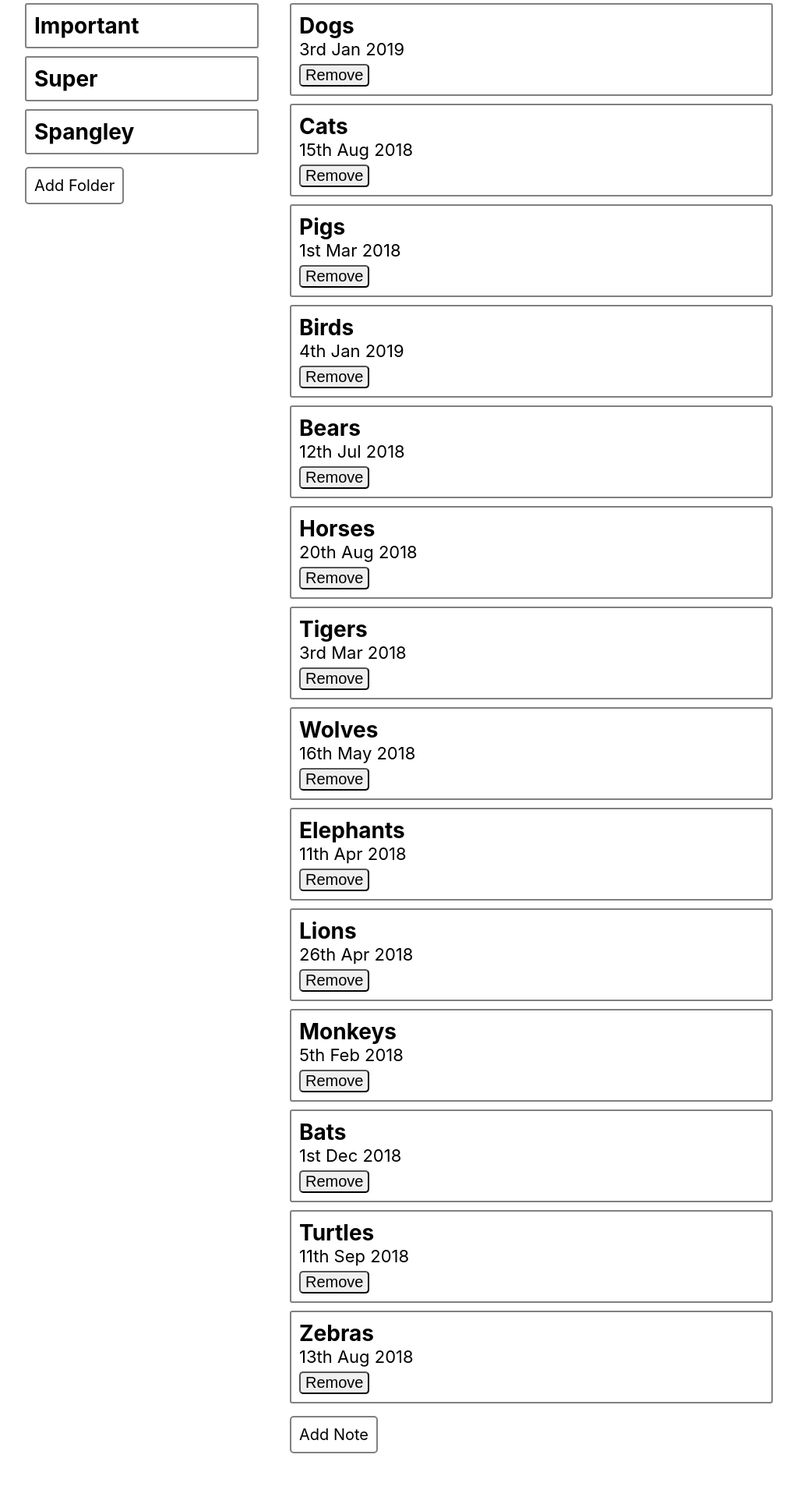
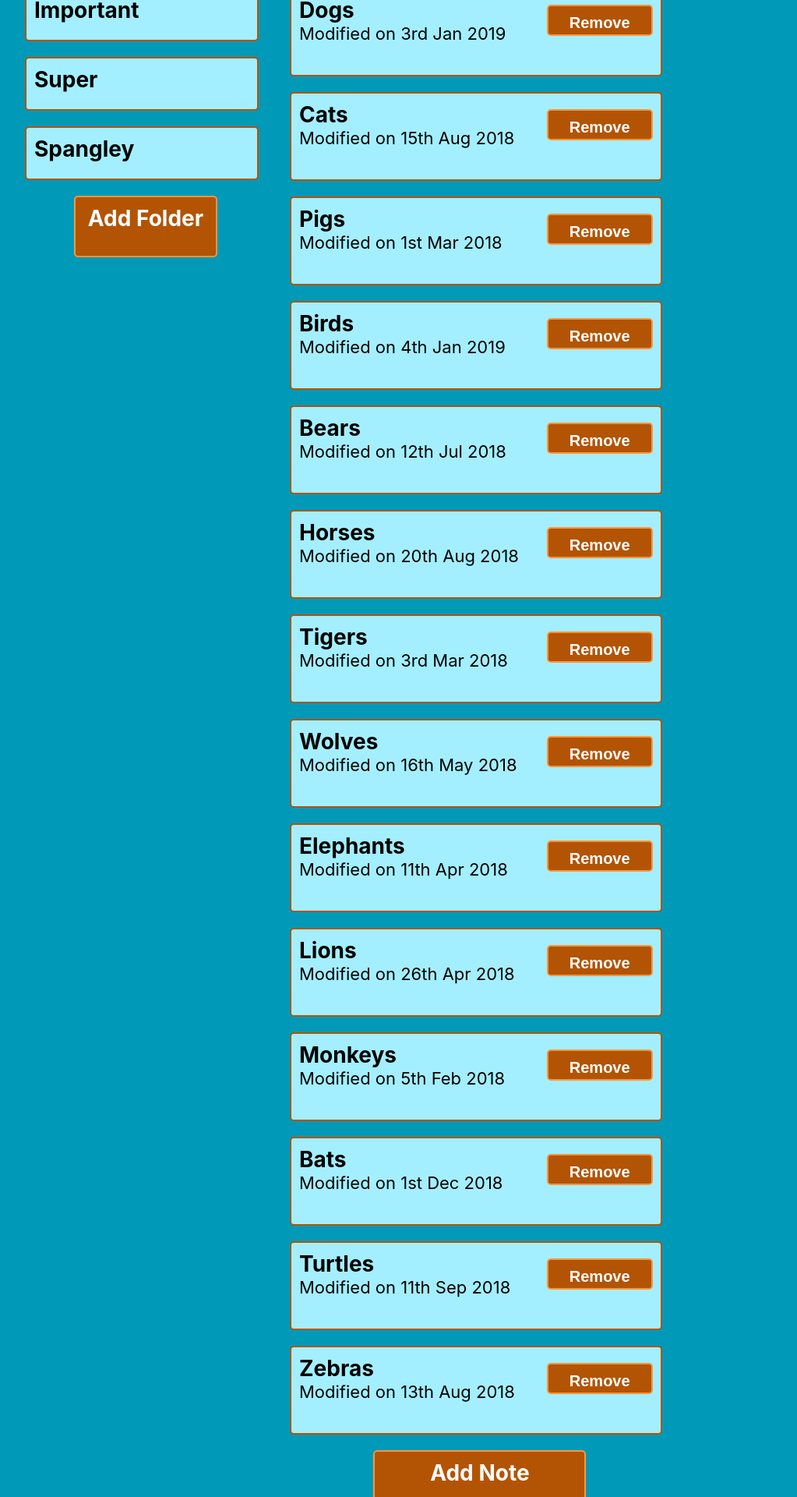
Before and after one commit to KirstenLisa/noteful, a React (Create React App) app: page / in a window 1280 px wide. Shown: the part 176-2096 px from the top of the page at 78% size, without its empty margins (38-1061 px from the left). Before the commit the page ends 2040 px from the top, so only its background shows below. Built offline with nearby package versions, Linux system fonts and the light colour scheme.

Commit message:
added styling

```diff
--- a/src/App.css
+++ b/src/App.css
@@ -1,18 +1,25 @@
 .App {
     box-sizing: border-box;
+    margin: 0px;
+    background-color: #0099B8;
 }
 
 header {
-    font-size: 30px;
+    font-size: 34px;
+}
+
+.mainHeadline {
     display: block;
     text-align: center;
+    color: white;
+    margin: 0px;
+    padding-top: 40px;
 }
 
 .homeLink {
     text-decoration: none;
     color: black;
 }
-
 
 
 .mainApp {
@@ -26,8 +33,3 @@ header {
     margin-left: 20px;
     width: 25%;
 }
-
-.mainContent {
-    flex-basis: 3;
-    width: 50%
-}
--- a/src/folderList/folderList.css
+++ b/src/folderList/folderList.css
@@ -1,16 +1,22 @@
 .navList {
+    display: flex;
+    flex-direction: column;
     list-style: none;
     font-size: 28px;
     width: 100%;
 }
 
 .folderItem {
+    display: flex;
+    justify-content: left;
+    height: 45px;
     padding: 10px;
     margin: 10px;
     text-align: left;
-    border: 2px solid gray;
-    border-radius: 3px;
+    border: 2px solid #B35404;
+    border-radius: 5px;
     font-weight: bold;
+    background-color: #A3EFFF;
 }
 
 .folderLink {
@@ -19,18 +25,28 @@
 }
 
 .activeLink {
-    background-color: greenyellow;
+    background-color: #38DEFF;
+    color: #B35404;
 }
 
 .addFolderButton {
+    font-size: 28px;
+    font-weight: bold;
+    border: 2px solid #FF9438;
+    height: 55px;
+    width: 50%;
     align-self: center;
-    width: 70%;
-    font-size: 20px;
-    border: 2px solid gray;
-    border-radius: 5px;
-    margin-left: 50px;
+    text-align: center;
+    margin-left: 10px;
+    margin-top: 10px;
     margin-bottom: 50px;
     padding: 10px;
+    border-radius: 5px;
     text-decoration: none;
-    color: black;
+    color: white;
+    background-color: #B35404;
 }
+
+.addFolderButton:hover {
+    background-color: #FF9438;
+}
--- a/src/folderList/folderList.js
+++ b/src/folderList/folderList.js
@@ -25,11 +25,13 @@ class FolderList extends React.Component {
             <div className="folderMain">
                 <ul className="navList">
                    {folders}
+
+                   <Link to={'/add-folder'} className="addFolderButton">
+                    Add Folder
+                    </Link>
                 </ul>
 
-                <Link to={'/add-folder'} className="addFolderButton">
-                    Add Folder
-                    </Link>
+
 
             </div>
         );
--- a/src/note/note.css
+++ b/src/note/note.css
@@ -0,0 +1,77 @@
+.main_note {
+    display: flex;
+    flex-direction: column;
+    width: 100%;
+    margin: 20px 0px 50px 120px;
+    background-color: #0099B8;
+}
+
+.backButton {
+    font-size: 30px;
+    color: white;
+    background-color: #0099B8;
+    font-weight: bold;
+    border: 3px solid white;
+    border-radius: 5px;
+    width: 20%;
+    height: 60px;
+    position: relative;
+    left: -136px;
+    top: 22px;
+}
+
+.noteHeader {
+    display: flex;
+    position: relative;
+    justify-content: space-between;
+    margin: 0px;
+    width: 100%;
+    background-color: #0099B8;
+    color: white;
+}
+
+h3 {
+    font-size: 40px;
+}
+
+p {
+    font-size: 24px;
+}
+
+.noteContent {
+    background-color: #A3EFFF;
+    position: relative;
+    width: 80%;
+    padding: 30px;
+    font-size: 20px;
+}
+
+h2 {
+    font-size: 40px;
+    font-weight: bold;
+    color: #0099B8;
+}
+
+
+
+.deleteButton {
+    font-size: 20px;
+    font-weight: bold;
+    border: 2px solid #FF9438;
+    height: 40px;
+    width: 30%;
+    align-self: left;
+    text-align: center;
+    margin-left: 30px;
+    margin-top: 10px;
+    margin-bottom: 20px;
+    padding: 10px;
+    border-radius: 5px;
+    text-decoration: none;
+    color: white;
+    background-color: #B35404;
+}
+
+.deleteButton:hover {
+    background-color: #FF9438;
+}
--- a/src/note/note.js
+++ b/src/note/note.js
@@ -15,9 +15,16 @@ class Note extends React.Component {
 
         return(
             <div className="main_note">
+                <button
+                    type="button"
+                    className="backButton"
+                    onClick={() => this.props.history.goBack()}>
+                    Back
+                </button>
                 <header className="noteHeader">
-                    <p>{format(new Date(note.modified), 'do MMM yyyy')}</p>
                     <h3>{folder.name}</h3>
+                    <p>Modified on {format(new Date(note.modified), 'do MMM yyyy')}</p>
+
 
                 </header>
                 <div className="noteContent">
@@ -29,12 +36,7 @@ class Note extends React.Component {
                     Remove
                 </button>
 
-                <button
-                    type="button"
-                    className="backButton"
-                    onClick={() => this.props.history.goBack()}>
-                    Back
-                </button>
+
             </div>
         )
     }
--- a/src/noteList/noteList.css
+++ b/src/noteList/noteList.css
@@ -1,16 +1,22 @@
 .noteList {
+    display: flex;
+    flex-direction: column;
     list-style: none;
     font-size: 28px;
     width: 100%;
 }
 
 .noteItem {
+    display: flex;
+    justify-content: space-between;
+    height: 90px;
     padding: 10px;
     margin: 10px;
     text-align: left;
-    border: 2px solid gray;
-    border-radius: 3px;
+    border: 2px solid #B35404;
+    border-radius: 5px;
     font-weight: bold;
+    background-color: #A3EFFF;
 }
 
 .noteLink {
@@ -25,19 +31,34 @@
 }
 
 .addNoteButton {
+    font-size: 28px;
+    font-weight: bold;
+    border: 2px solid #FF9438;
+    height: 45px;
+    width: 50%;
     align-self: center;
-    width: 70%;
-    font-size: 20px;
-    border: 2px solid gray;
-    margin-left: 50px;
+    text-align: center;
+    margin-left: 10px;
+    margin-top: 10px;
     margin-bottom: 50px;
     padding: 10px;
     border-radius: 5px;
     text-decoration: none;
-    color: black;
+    color: white;
+    background-color: #B35404;
 }
 
 .deleteButton {
-    font-size: 20px;
+    font-size: 22px;
     border-radius: 5px;
+    background-color: #B35404;
+    color: white;
 }
+
+.addNoteButton:hover{
+    background-color: #FF9438;
+}
+
+.deleteButton:hover {
+    background-color: #FF9438;
+}
--- a/src/noteList/noteList.js
+++ b/src/noteList/noteList.js
@@ -18,7 +18,7 @@ class NoteList extends React.Component {
                             className="noteLink">
                                 {note.name} <br/>
                                 <p className="date">
-                                {format(new Date(note.modified), 'do MMM yyyy')}</p>
+                                Modified on {format(new Date(note.modified), 'do MMM yyyy')}</p>
                             </Link>
                             <button className="deleteButton">
                                 Remove
@@ -29,13 +29,14 @@ class NoteList extends React.Component {
             <div className="notesMain">
                 <ul className="noteList">
                    { notes }
+                   <Link to={'/add-note'} className="addNoteButton">
+                    Add Note
+                    </Link>
 
                 </ul>
 
 
-                <Link to={'/add-note'} className="addNoteButton">
-                    Add Note
-                    </Link>
+
 
 
             </div>
```
